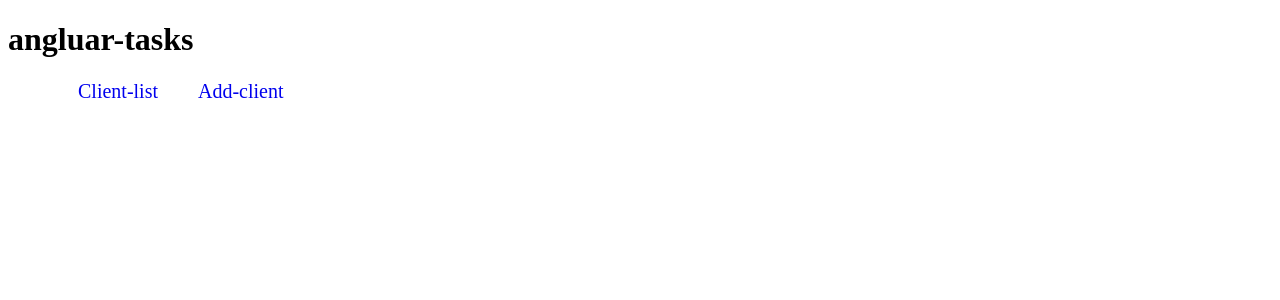
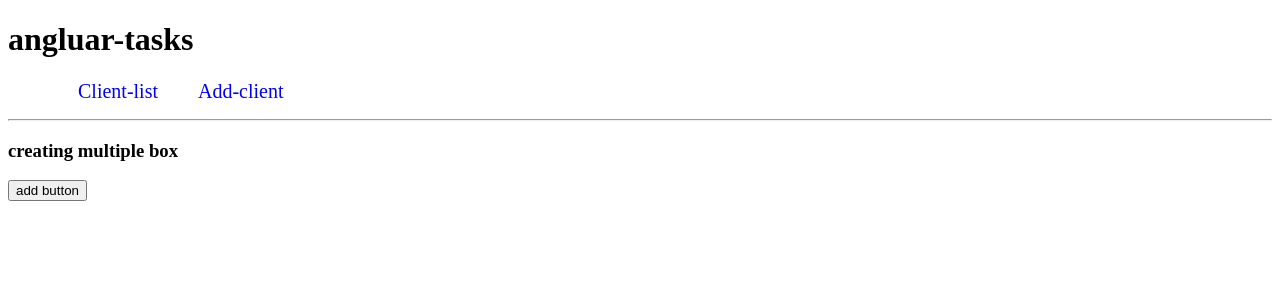
Before and after one commit to hariharn12/angluar-practice, an Angular app: page / in a window 1280 px wide. Shown: the top 300 px of the page. Built offline with nearby package versions, Linux system fonts and the light colour scheme.

Commit message:
creating multiple box component

```diff
--- a/src/app/add-box/add-box.component.css
+++ b/src/app/add-box/add-box.component.css
@@ -2,5 +2,5 @@
     background-color: coral;
     width: 100px;
     aspect-ratio: 1/1;
-    margin: 2px;
+    margin: 5px;
 }
--- a/src/app/app.component.html
+++ b/src/app/app.component.html
@@ -1,6 +1,5 @@
 <h1>angluar-tasks </h1>
-<!-- <button>add button</button>
-<app-add-box></app-add-box> -->
+
 <nav>
   <ul>
     <li><a routerLink="/client-list" routerLinkActive="active">Client-list</a></li>
@@ -10,3 +9,7 @@
 
 
 <router-outlet></router-outlet>
+<hr>
+<h3>creating multiple box</h3>
+<button (click)="addbox()">add button</button>
+<app-add-box *ngFor="let b of boxes"></app-add-box>
--- a/src/app/app.component.ts
+++ b/src/app/app.component.ts
@@ -6,10 +6,14 @@ import { AddBoxComponent } from './add-box/add-box.component';
 @Component({
   selector: 'app-root',
   standalone: true,
-  imports: [CommonModule, RouterOutlet,RouterLink,AddBoxComponent,RouterLinkActive],
+  imports: [CommonModule, RouterOutlet, RouterLink, AddBoxComponent, RouterLinkActive],
   templateUrl: './app.component.html',
   styleUrl: './app.component.css'
 })
 export class AppComponent {
   title = 'angluar-practice';
+  boxes: number[] = []
+  addbox() {
+    this.boxes.push(1)
+  }
 }
```
